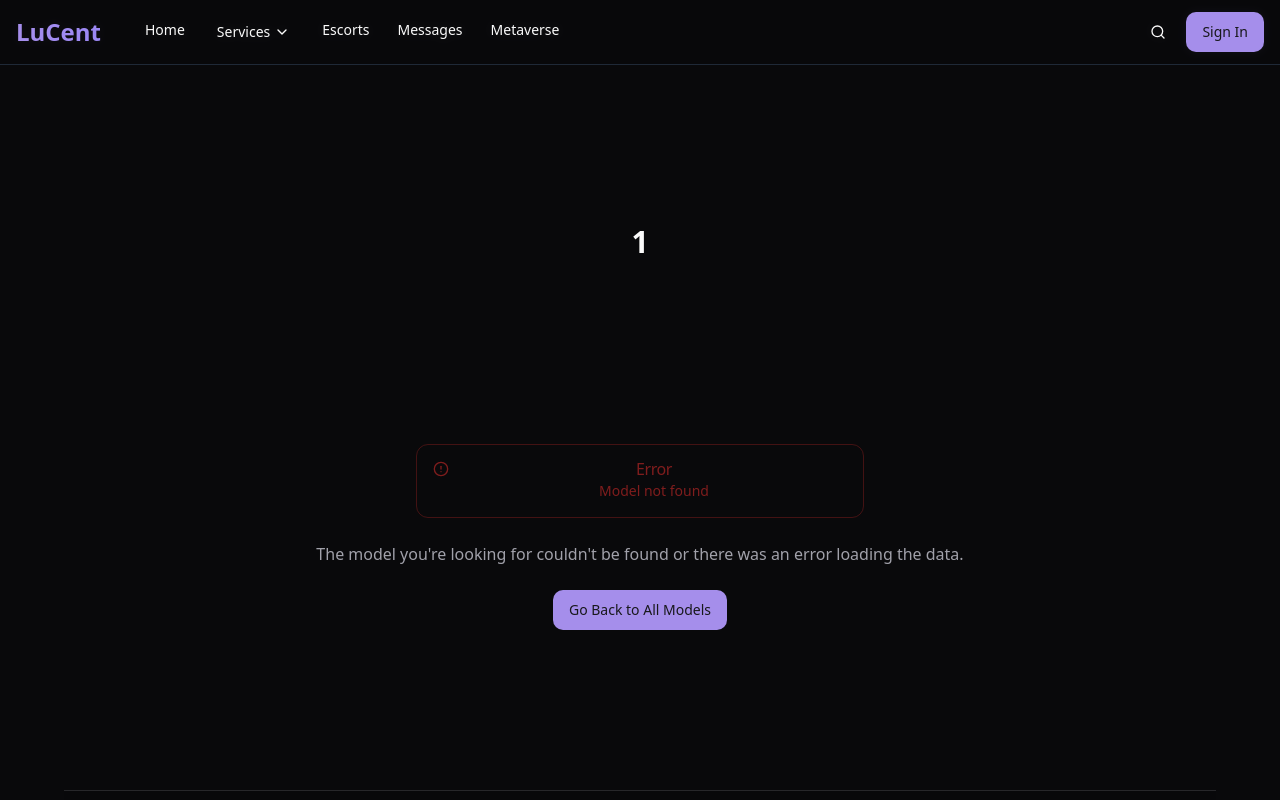
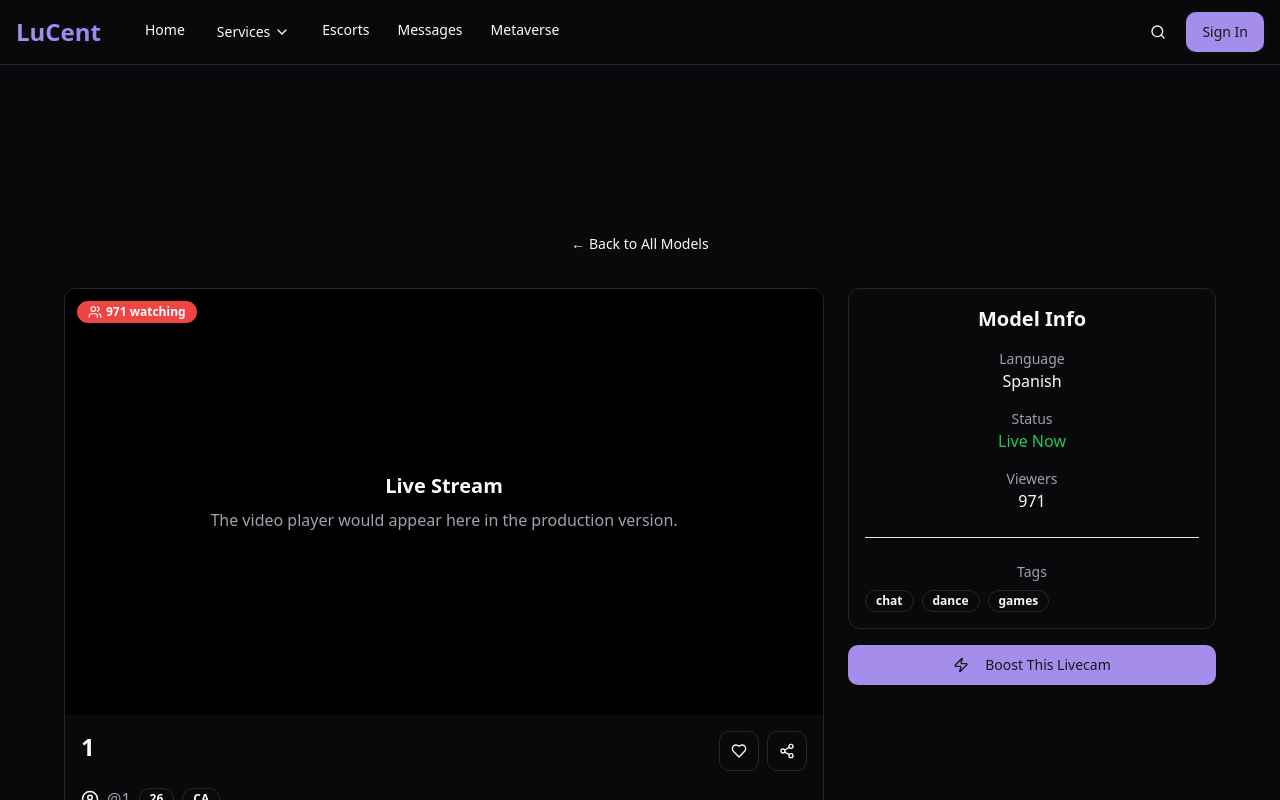
Before and after one commit to Rami-Kedhim/playful, a React (Vite) app: page /livecams/1 in a window 1280 px wide. Shown: the top 800 px of the page. Built offline with nearby package versions, Linux system fonts and the light colour scheme.

Commit message:
Fix: LivecamDetail component type errors
Fixes type errors in LivecamDetail component related to the props passed to LivecamDetailLayout, LivecamSidebar, and LivecamMainContent.

```diff
--- a/src/pages/LivecamDetail.tsx
+++ b/src/pages/LivecamDetail.tsx
@@ -1,6 +1,6 @@
 
 import React, { useEffect, useState } from "react";
-import { useParams } from "react-router-dom";
+import { useParams, useNavigate } from "react-router-dom";
 import MainLayout from "@/components/layout/MainLayout";
 import { LivecamDetailLayout, LivecamMainContent, LivecamSidebar } from "@/components/livecams/detail";
 import { LivecamModel } from "@/types/livecams";
@@ -35,11 +35,13 @@ const fetchLivecamDetails = async (username: string): Promise<LivecamModel | nul
 
 const LivecamDetail: React.FC = () => {
   const { id } = useParams<{ id: string }>();
+  const navigate = useNavigate();
   const { toast } = useToast();
   const [livecam, setLivecam] = useState<LivecamModel | null>(null);
   const [loading, setLoading] = useState(true);
   const [isBoosted, setIsBoosted] = useState(false);
   const [boostStatus, setBoostStatus] = useState<{timeRemaining?: number, intensity?: number} | null>(null);
+  const [error, setError] = useState<string | null>(null);
 
   useEffect(() => {
     const loadLivecamData = async () => {
@@ -63,6 +65,7 @@ const LivecamDetail: React.FC = () => {
         }
       } catch (error) {
         console.error("Error loading livecam details:", error);
+        setError("Failed to load livecam details");
         toast({
           title: "Error",
           description: "Failed to load livecam details",
@@ -125,43 +128,30 @@ const LivecamDetail: React.FC = () => {
     });
   };
 
-  if (loading) {
-    return (
-      <MainLayout>
-        <div className="animate-pulse">
-          <div className="h-64 bg-muted rounded-lg mb-4"></div>
-          <div className="h-8 bg-muted rounded-lg w-1/3 mb-2"></div>
-          <div className="h-4 bg-muted rounded-lg w-1/4 mb-8"></div>
-          <div className="grid grid-cols-1 md:grid-cols-3 gap-4">
-            <div className="md:col-span-2 h-96 bg-muted rounded-lg"></div>
-            <div className="h-96 bg-muted rounded-lg"></div>
-          </div>
-        </div>
-      </MainLayout>
-    );
-  }
-
-  if (!livecam) {
-    return (
-      <MainLayout>
-        <div className="text-center py-20">
-          <h2 className="text-2xl font-bold mb-2">Livecam Not Found</h2>
-          <p className="text-muted-foreground">The requested livecam could not be found.</p>
-        </div>
-      </MainLayout>
-    );
-  }
+  const handleGoBack = () => {
+    navigate("/livecams");
+  };
 
   return (
-    <MainLayout title={livecam.displayName}>
     <LivecamDetailLayout
-        sidebar={
+      model={livecam}
+      loading={loading}
+      error={error}
+      onGoBack={handleGoBack}
+    >
+      <div className="md:col-span-2">
+        {livecam && <LivecamMainContent model={livecam} />}
+      </div>
+      <div>
+        {livecam && (
           <LivecamSidebar
-            livecam={livecam}
-            actionSlot={
+            model={livecam}
+          />
+        )}
+        {/* Additional boost controls */}
         <div className="mt-4">
           {isBoosted ? (
-                  <div>
+            <div className="border rounded-lg p-4">
               <div className="flex items-center justify-between mb-2">
                 <Badge variant="outline" className="bg-yellow-500/10 text-yellow-500 border-yellow-500/20 flex items-center gap-1">
                   <Zap className="h-3 w-3" />
@@ -191,14 +181,8 @@ const LivecamDetail: React.FC = () => {
             </Button>
           )}
         </div>
-            }
-          />
-        }
-        mainContent={
-          <LivecamMainContent livecam={livecam} />
-        }
-      />
-    </MainLayout>
+      </div>
+    </LivecamDetailLayout>
   );
 };
 
```
Lines whose indentation alone changed are shown as unchanged.
